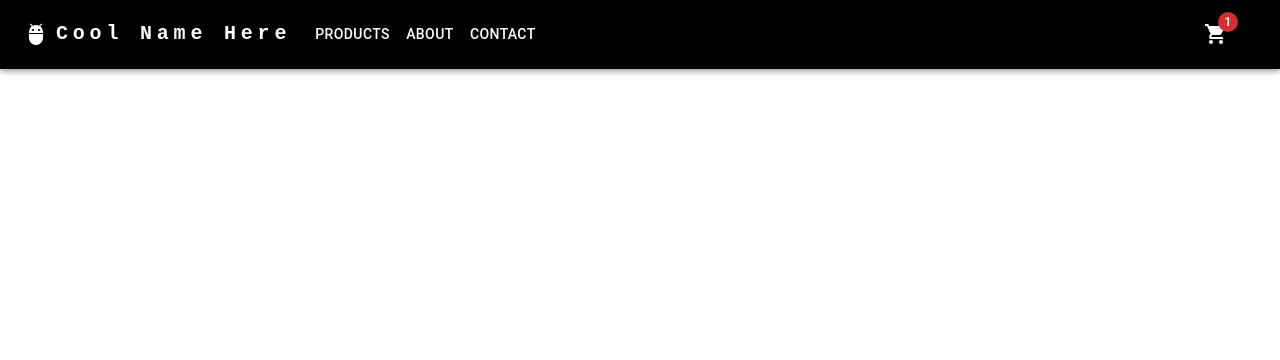
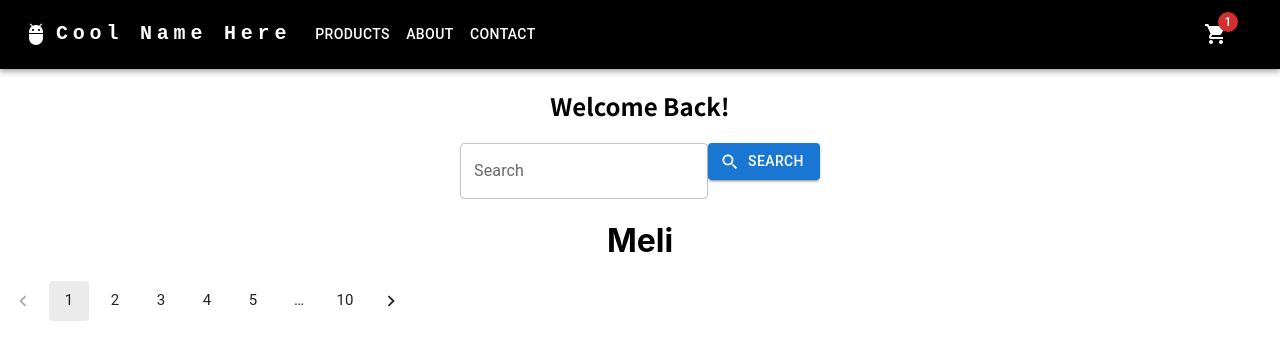
Before and after one commit to santidotpy/coder-react, a React (Create React App) app in the folder react-ecommerce/: page / in a window 1280 px wide. Shown: the top 360 px of the page. Built offline with nearby package versions, Linux system fonts and the light colour scheme.

Commit message:
✨ update App

```diff
--- a/react-ecommerce/src/App.js
+++ b/react-ecommerce/src/App.js
@@ -1,11 +1,16 @@
-import logo from './logo.svg';
 import './App.css';
 import Navbar from './components/Navbar/Navbar';
+import ItemListContainer from './components/ItemListContainer/ItemListContainer';
+import Meli from './components/MockApi/Meli';
+
+// acordate de que agregaste css en la otra carpeta
 
 function App() {
   return (
     <div className="App">
       <Navbar />
+      <ItemListContainer greeting="Welcome Back!" />
+      {/* <Meli /> */}
     </div>
   );
 }
```
